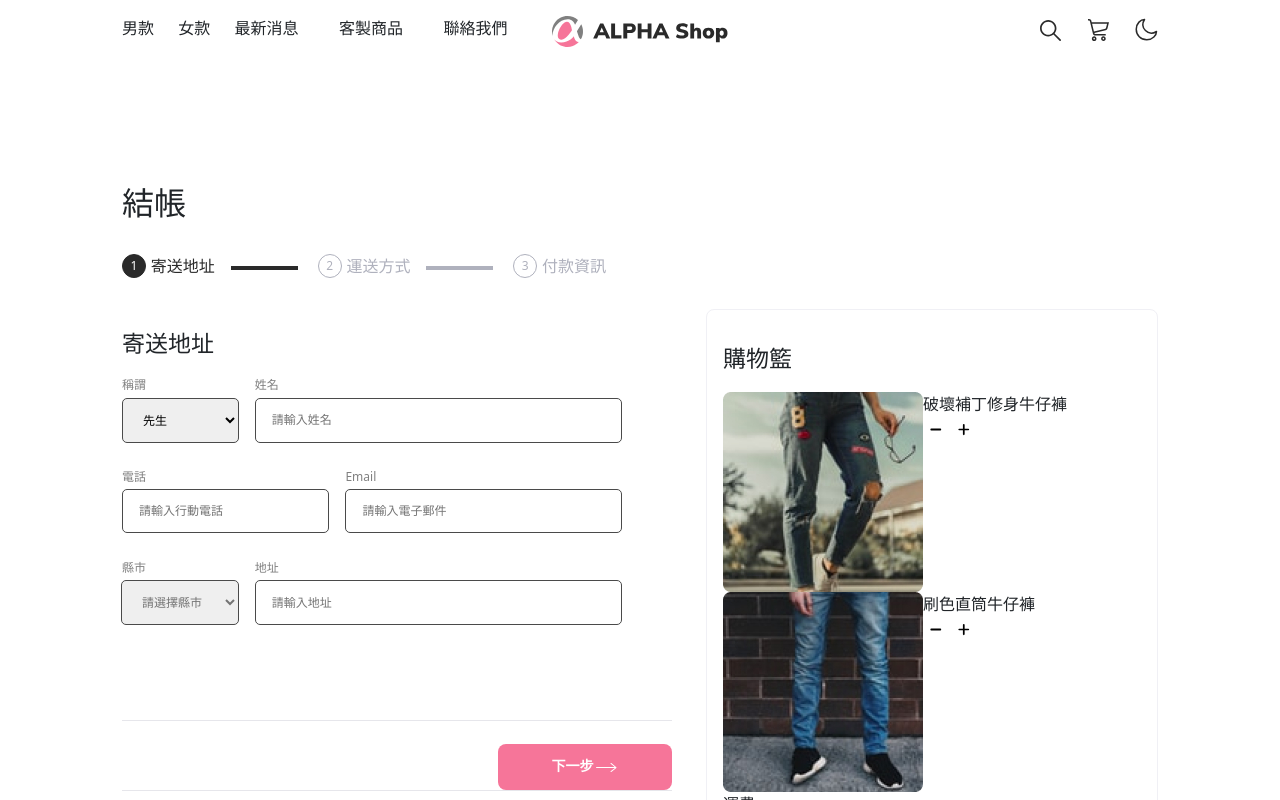
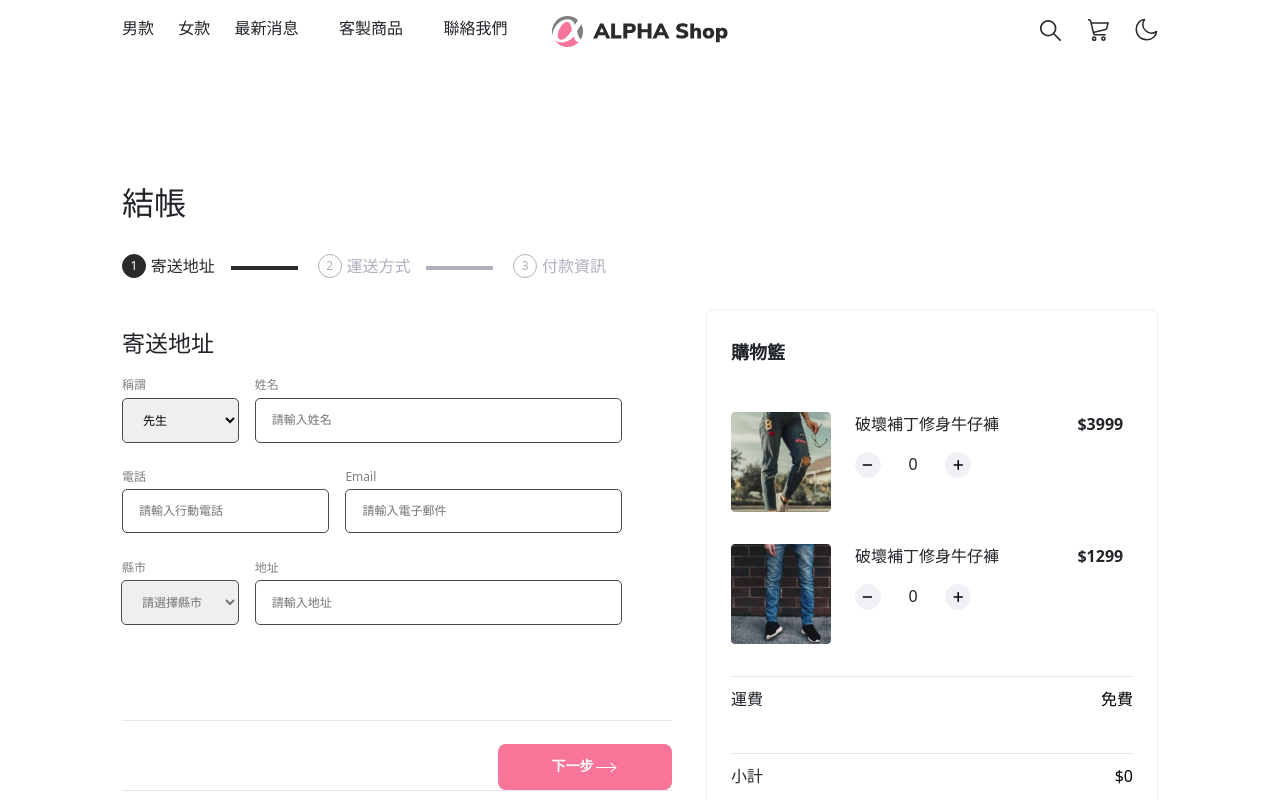
Before and after one commit to phoenix850508/ALPHA-shop, a React (Create React App) app: page / in a window 1280 px wide. Shown: the top 800 px of the page. Built offline with nearby package versions, Linux system fonts and the light colour scheme.

Commit message:
feat: add Cart CSS

```diff
--- a/src/App.js
+++ b/src/App.js
@@ -19,13 +19,10 @@ const Description = styled.div`
     max-width: 1100px;
   }
 
-  .register-container {
-  }
-
   .cart-container {
     border: 1px solid #f0f0f5;
     border-radius: 8px;
-    padding: 1rem;
+    padding: 2rem 1.5rem;
     flex: 1;
   }
 
--- a/src/components/cart/Cart.js
+++ b/src/components/cart/Cart.js
@@ -2,73 +2,89 @@ import minus from "../../icons/minus.svg";
 import plus from "../../icons/plus.svg";
 import product1 from "../../images/product-1.jpg";
 import product2 from "../../images/product-2.jpg";
+import styles from "../styles/Cart.module.scss";
 
-export default function Cart() {
+//count: 0, price: 3999
+//count 0, price: 1299
+
+export function Product(props) {
   return (
-    <div>
-      <h3 className="cart-title">購物籃</h3>
-      <section className="product-list col col-12" data-total-price={0}>
     <div
-          className="product-container col col-12"
-          data-count={0}
-          data-price={3999}
+      className={`product-container ${styles.productContainer}`}
+      data-count={props.count}
+      data-price={props.price}
     >
-          <img className="img-container" src={product1} />
-          <div className="product-info">
-            <div className="product-name">破壞補丁修身牛仔褲</div>
+      <img
+        className={`img-container ${styles.imgContainer}`}
+        src={[props.productImg]}
+        alt={props.product}
+      />
+      <div className={`product-info ${styles.productInfo}`}>
+        <div className={`product-name ${styles.productName}`}>
+          破壞補丁修身牛仔褲
+        </div>
         <div className="product-control-container">
-              <div className="product-control">
+          <div className={`product-control ${styles.productControl}`}>
             <img
-                  className="product-action minus"
+              className={`product-action ${styles.productAction}`}
+              minus
               src={minus}
               alt="minus.svg"
             />
-                <span className="product-count" />
+            <span className={`product-count ${styles.count}`}>
+              {props.count}
+            </span>
             <img
-                  className="product-action plus"
+              className={`product-action ${styles.productAction}`}
+              plus
               src={plus}
               alt="plus.svg"
             />
           </div>
         </div>
-            <div className="price" />
+        <div className={`price ${styles.price}`}>${props.price}</div>
       </div>
-        </div>
-        <div
-          className="product-container col col-12"
-          data-count={0}
-          data-price={1299}
-        >
-          <img className="img-container" src={product2} />
-          <div className="product-info">
-            <div className="product-name">刷色直筒牛仔褲</div>
-            <div className="product-control-container">
-              <div className="product-control">
-                <img
-                  className="product-action minus"
-                  src={minus}
-                  alt="minus.svg"
-                />
-                <span className="product-count" />
-                <img
-                  className="product-action plus"
-                  src={plus}
-                  alt="plus.svg"
-                />
-              </div>
-            </div>
-            <div className="price" />
-          </div>
-        </div>
-      </section>
-      <section className="cart-info shipping col col-12">
-        <div className="text">運費</div>
-        <div className="price" />
-      </section>
-      <section className="cart-info total col col-12">
-        <div className="text">小計</div>
-        <div className="price" />
-      </section>
     </div>
   );
 }
+
+export function CartInfo(props) {
+  return (
+    <section className={`cart-info ${props.info} ${styles.cartInfo}`}>
+      <div className="text">{props.text}</div>
+      <div
+        className={`cart-price ${styles.cartPrice}`}
+        style={{ color: "bold" }}
+      >
+        {`${props.price}` === "免費" ? `${props.price}` : `$${props.price}`}
+      </div>
+    </section>
+  );
+}
+
+export default function Cart() {
+  return (
+    <div className={styles.cartContainer}>
+      <h4 className={`cart-title ${styles.cartTitle}`}>購物籃</h4>
+      <section
+        className={`product-list col col-12 ${styles.productList}`}
+        data-total-price={0}
+      >
+        <Product
+          count={"0"}
+          price={"3999"}
+          productImg={product1}
+          product={"product-1"}
+        />
+        <Product
+          count={"0"}
+          price={"1299"}
+          productImg={product2}
+          product={"product-2"}
+        />
+      </section>
+      <CartInfo info={"shipping"} text={"運費"} price={"免費"} />
+      <CartInfo info={"total"} text={"小計"} price={0} />
+    </div>
+  );
+}
--- /dev/null
+++ b/src/components/styles/Cart.module.css
@@ -0,0 +1 @@
+.cartContainer{display:flex;flex-direction:column;gap:2rem}.productList{display:flex;flex-direction:column;gap:2rem}.productContainer{display:flex;gap:1.5rem;width:100%}.productInfo{width:100%;display:flex;flex-direction:column;align-items:flex-end;justify-content:space-between}.cartTitle{font-size:18px;font-weight:700;margin-bottom:1rem}.imgContainer{width:100px;height:100px}.cartInfo{display:flex;justify-content:space-between;border-top:solid #e6e6eb 1px;padding:10px 0}.cartPrice{color:#000}@media screen and (min-width: 749.5px){.productInfo{display:grid;grid-template-columns:2fr .5fr;grid-template-rows:1fr 1.5fr;align-items:flex-start}.productName{grid-column:1/2;grid-row:1/2}.price{grid-column:2/3;grid-row:1/2;font-weight:700}.count{grid-column:1/2;grid-row:2/3;width:100%;text-align:center}.productControl{width:116px;display:flex;justify-content:space-between}.productAction{width:26px;border:1px solid #f0f0f5;background-color:#f0f0f5;border-radius:50%}}
--- /dev/null
+++ b/src/components/styles/Cart.module.scss
@@ -0,0 +1,87 @@
+.cartContainer {
+  display: flex;
+  flex-direction: column;
+  gap: 2rem;
+}
+
+.productList {
+  display: flex;
+  flex-direction: column;
+  gap: 2rem;
+}
+
+.productContainer {
+  display: flex;
+  gap: 1.5rem;
+  width: 100%;
+}
+
+.productInfo {
+  width: 100%;
+  display: flex;
+  flex-direction: column;
+  align-items: flex-end;
+  justify-content: space-between;
+}
+
+.cartTitle {
+  font-size: 18px;
+  font-weight: 700;
+  margin-bottom: 1rem;
+}
+
+.imgContainer {
+  width: 100px;
+  height: 100px;
+}
+
+.cartInfo {
+  display: flex;
+  justify-content: space-between;
+  border-top: solid #e6e6eb 1px;
+  padding: 10px 0;
+}
+
+.cartPrice {
+  color: #000000;
+}
+
+@media screen and (min-width: 749.5px) {
+  .productInfo {
+    display: grid;
+    grid-template-columns: 2fr 0.5fr;
+    grid-template-rows: 1fr 1.5fr;
+    align-items: flex-start;
+  }
+
+  .productName {
+    grid-column: 1/ 2;
+    grid-row: 1/ 2;
+  }
+
+  .price {
+    grid-column: 2/ 3;
+    grid-row: 1/ 2;
+    font-weight: 700;
+  }
+
+  .count {
+    grid-column: 1/ 2;
+    grid-row: 2/ 3;
+    width: 100%;
+    text-align: center;
+  }
+
+  .productControl {
+    width: 116px;
+    display: flex;
+    justify-content: space-between;
+  }
+
+  .productAction {
+    width: 26px;
+    border: 1px solid #f0f0f5;
+    background-color: #f0f0f5;
+    border-radius: 50%;
+  }
+}
```
Lines whose indentation alone changed are shown as unchanged.
